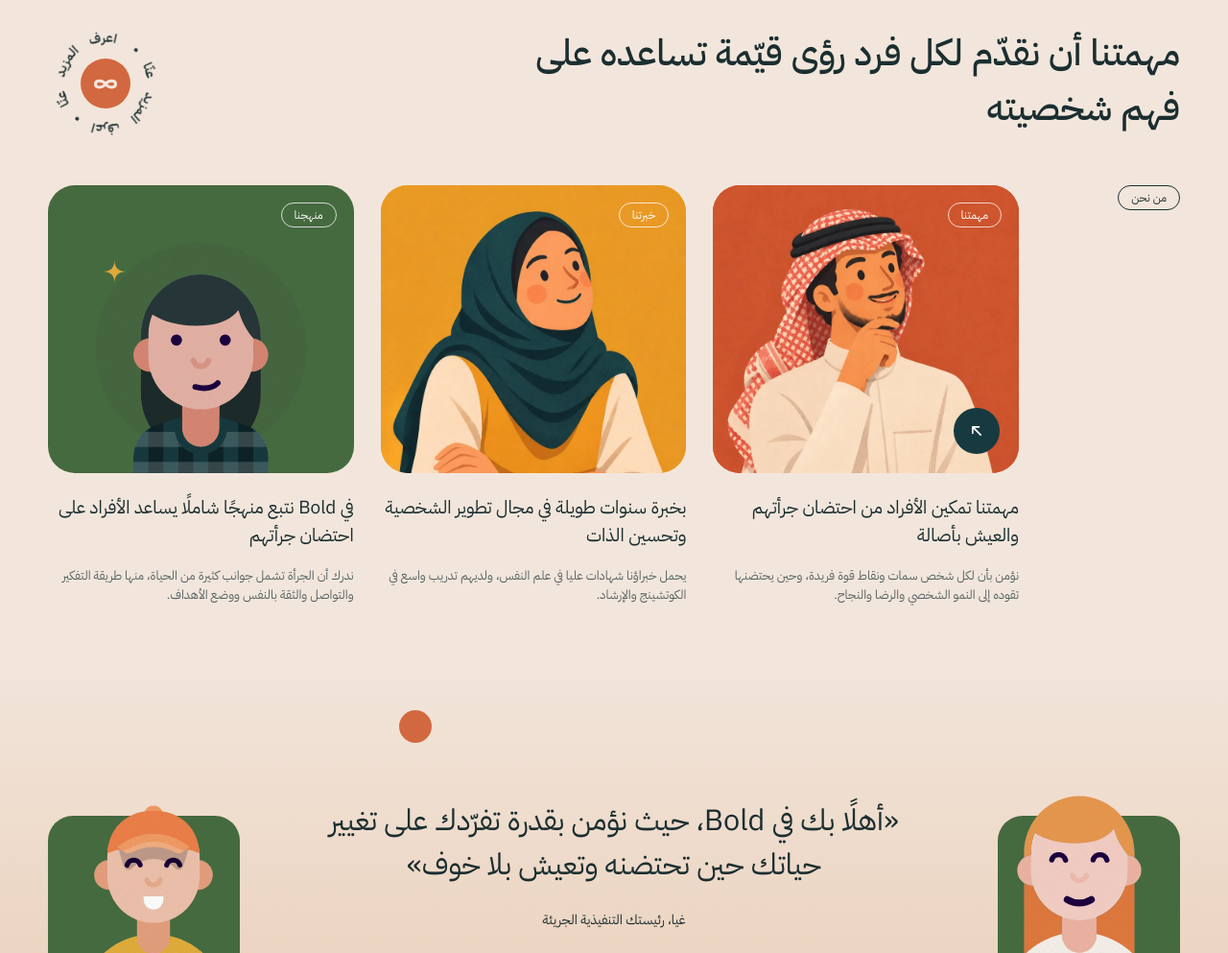
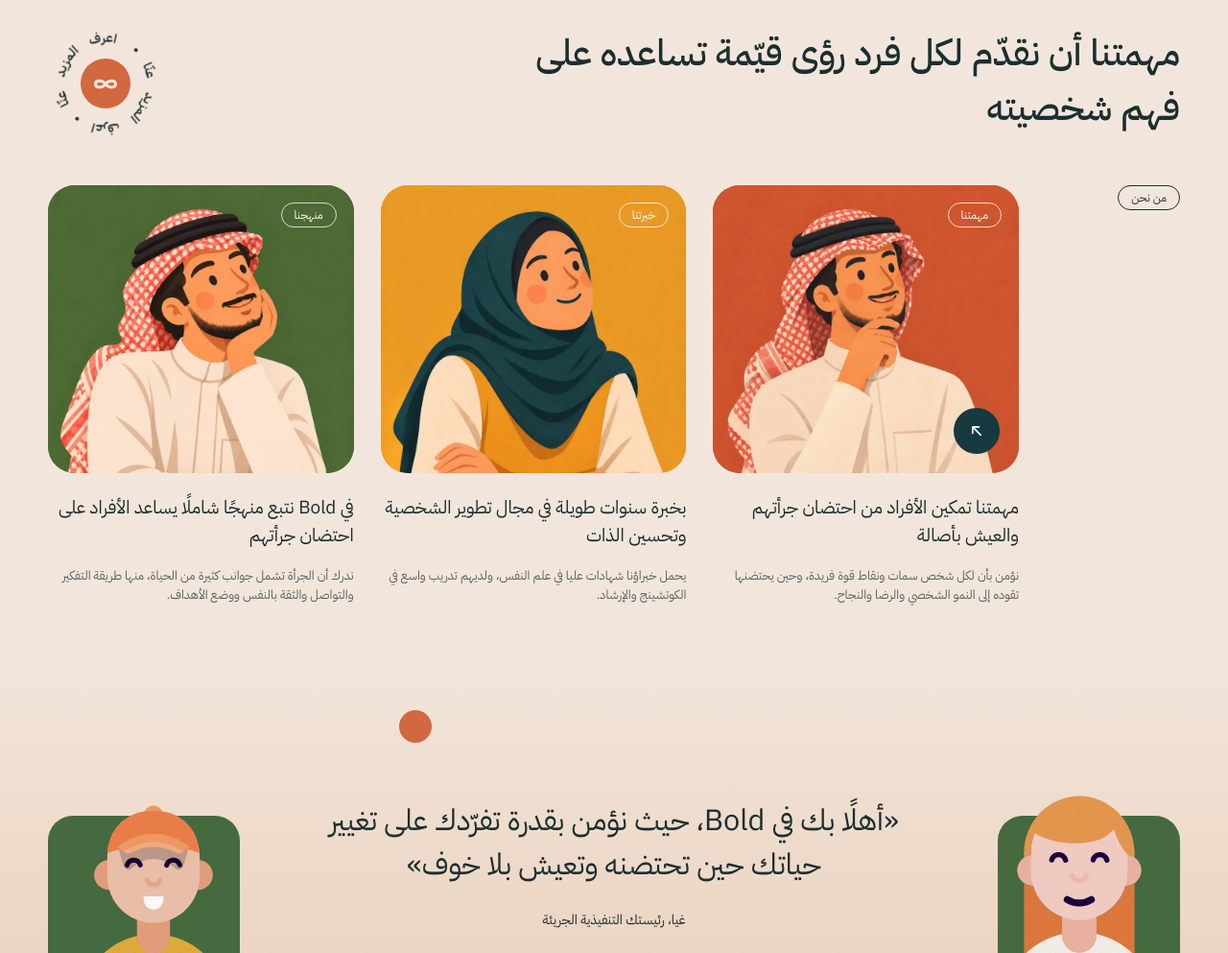
Before and after one commit to ahmedtool/ahmed, a plain HTML site: page bold/index.html in a window 1280 px wide. Shown: the part 732-1725 px from the top of the page at 96% size. Drawn offline with Linux system fonts and the light colour scheme.

Commit message:
Add AI illustration to Our Approach card, one per language
Co-Authored-By: Claude Opus 5.5 <noreply@anthropic.com>
Claude-Session: https://claude.ai/code/session_018T3zNJwnczoeQuxUZnZxHg

```diff
--- a/bold/index.html
+++ b/bold/index.html
@@ -96,7 +96,7 @@
         <p data-i18n="m2p">Our professionals hold advanced degrees in psychology and have extensive training in coaching and counseling.</p>
       </article>
       <article class="m-card reveal">
-        <div class="m-img bg-green" data-person="approach"><span class="tag tag-light tag-on-img" data-i18n="m3tag">Our Approach</span></div>
+        <div class="m-img bg-green photo-card" data-photo="approach"><span class="tag tag-light tag-on-img" data-i18n="m3tag">Our Approach</span></div>
         <h3 data-i18n="m3h">At Bold, we take a holistic approach to help individuals embrace their boldness</h3>
         <p data-i18n="m3p">We understand that boldness encompasses various aspects of life, including mindset, communication, self-confidence, and goal-setting.</p>
       </article>
--- a/bold/script.js
+++ b/bold/script.js
@@ -107,6 +107,7 @@
 
   /* ---------- AI photos in cards (one image per language) ---------- */
   const PHOTO_ALT = {
+    approach: { en: "A relaxed young woman in a teal sweater resting her cheek on her hand", ar: "شاب بالثوب والشماغ يسند خده على يده مبتسمًا" },
     expertise: { en: "A smiling young woman with long wavy hair resting her cheek on her hand", ar: "فتاة بحجاب أخضر تبتسم وهي تضع ذراعيها على الطاولة" },
     mission: { en: "A thoughtful young man in a terracotta polo, hand on his chin", ar: "شاب يرتدي الثوب والشماغ يضع يده على ذقنه متأملًا" }
   };
@@ -129,7 +130,6 @@
 
   /* ---------- people in cards ---------- */
   const people = {
-    approach: svg("0 0 300 300", `<circle cx="150" cy="170" r="110" fill="#000" opacity=".1"/>${im("approach", 25, 50, 250)}${sparkle(60, 90, 12, C.mustard)}`),
     ceo: svg("0 0 220 240", im("ceo", 0, 10, 230)),
     cap: svg("0 0 220 240", im("capguy", 0, 20, 220, true))
   };
--- a/bold/style.css
+++ b/bold/style.css
@@ -144,6 +144,7 @@ img, svg { display: block; }
 .bg-terracotta { background: var(--terracotta); }
 .photo-card.bg-terracotta { background: #CF5029; }
 .photo-card.bg-mustard { background: #EFA324; }
+.photo-card.bg-green { background: #4F6B38; }
 .card-photo { position: absolute; inset: 0; width: 100%; height: 100%; object-fit: cover; object-position: center 4%; transition: transform .6s ease; }
 .m-card:hover .card-photo { transform: scale(1.04); }
 .bg-mustard { background: var(--mustard); }
```
Also changed, not shown: bold/img/approach-ar.webp (added), bold/img/approach-en.webp (added), bold/img/approach.svg (deleted).
